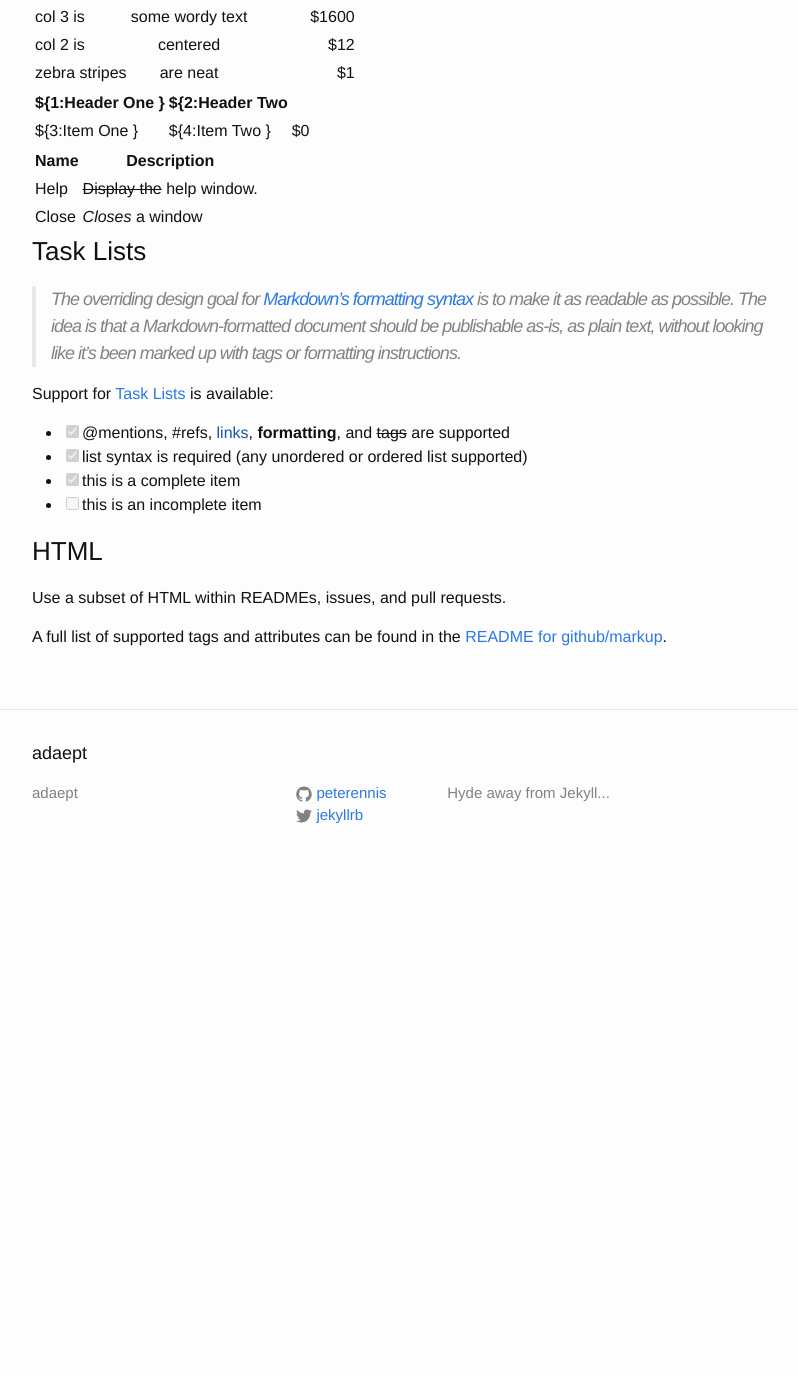
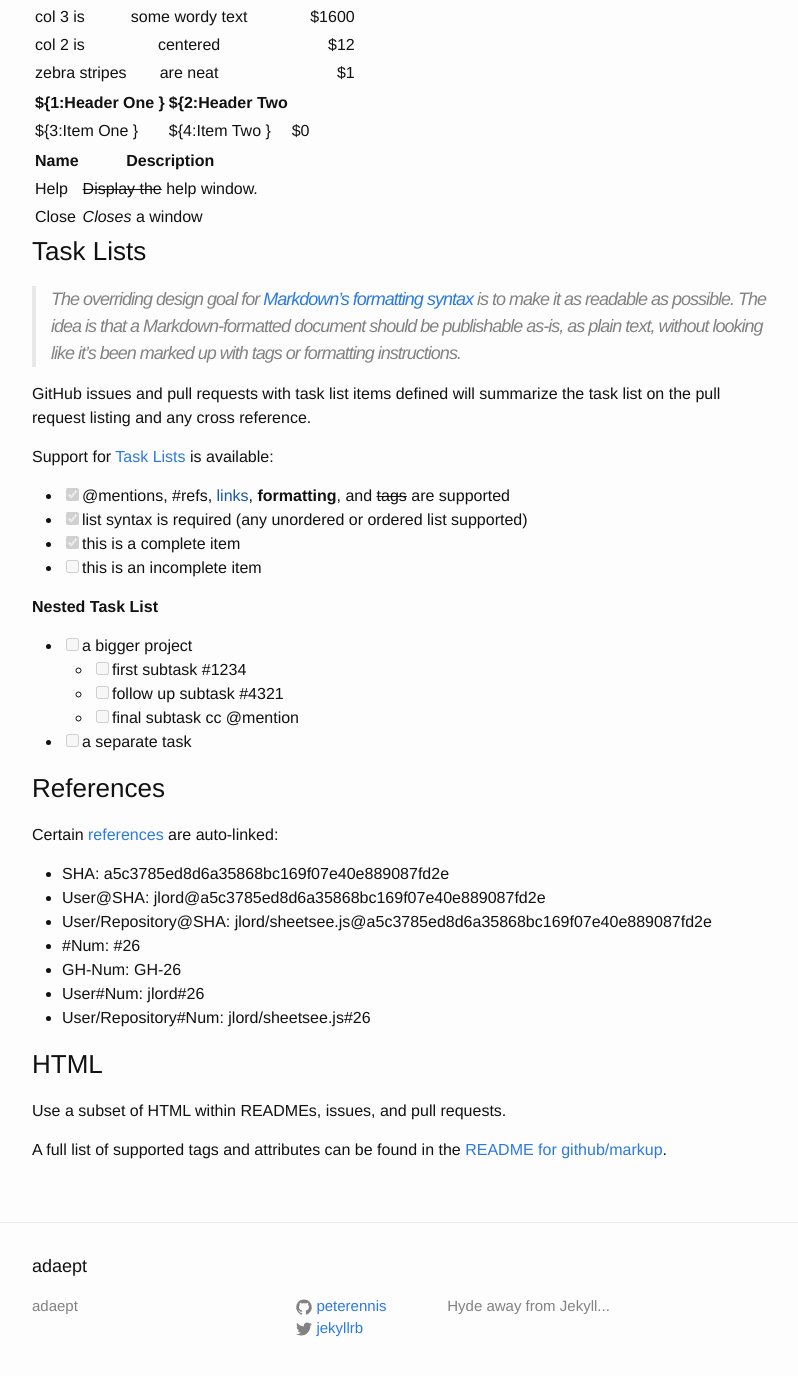
Before and after one commit to peterennis/aesite, a Jekyll site: the page built from _posts/2014-10-11-setup-atom-gfm.md, in a window 1280 px wide and 1400 px high, scrolled down 1352 px. Shown: the top 1376 px of the window, without its empty margins (238-1036 px from the left). Built offline with Jekyll 4.4.1, drawn with Linux system fonts in a browser that asks for light colours; before the commit the page ends 2239 px from its top, so only the background shows below that.

Commit message:
nested task lists and references

```diff
--- a/_config.yml
+++ b/_config.yml
@@ -7,8 +7,8 @@ baseurl: "" # the subpath of your site, e.g. /blog/
 url: "http://adaept.com" # the base hostname & protocol for your site
 twitter_username: jekyllrb
 github_username:  peterennis
-highlighter: rouge
 timezone: America/Los_Angeles
 
 # Build settings
 markdown: kramdown
+highlighter: rouge
--- a/_posts/2014-10-11-setup-atom-gfm.md
+++ b/_posts/2014-10-11-setup-atom-gfm.md
@@ -75,6 +75,8 @@ puts markdown.to_html
 
 > The overriding design goal for [Markdown’s formatting syntax](http://daringfireball.net/projects/markdown/) is to make it as readable as possible. The idea is that a Markdown-formatted document should be publishable as-is, as plain text, without looking like it’s been marked up with tags or formatting instructions.
 
+GitHub issues and pull requests with task list items defined will summarize the task list on the pull request listing and any cross reference.
+
 Support for [Task Lists](https://github.com/blog/1375%0A-task-lists-in-gfm-issues-pulls-comments) is available:
 
 - [x] @mentions, #refs, [links](), **formatting**, and <del>tags</del> are supported
@@ -82,6 +84,25 @@ Support for [Task Lists](https://github.com/blog/1375%0A-task-lists-in-gfm-issue
 - [x] this is a complete item
 - [ ] this is an incomplete item
 
+**Nested Task List**
+
+- [ ] a bigger project
+  - [ ] first subtask #1234
+  - [ ] follow up subtask #4321
+  - [ ] final subtask cc @mention
+- [ ] a separate task
+
+### References
+
+Certain [references](https://help.github.com/articles/writing-on-github/#references) are auto-linked:
+
+* SHA: a5c3785ed8d6a35868bc169f07e40e889087fd2e
+* User@SHA: jlord@a5c3785ed8d6a35868bc169f07e40e889087fd2e
+* User/Repository@SHA: jlord/sheetsee.js@a5c3785ed8d6a35868bc169f07e40e889087fd2e
+* #Num: #26
+* GH-Num: GH-26
+* User#Num: jlord#26
+* User/Repository#Num: jlord/sheetsee.js#26
 
 ### HTML
 
```
